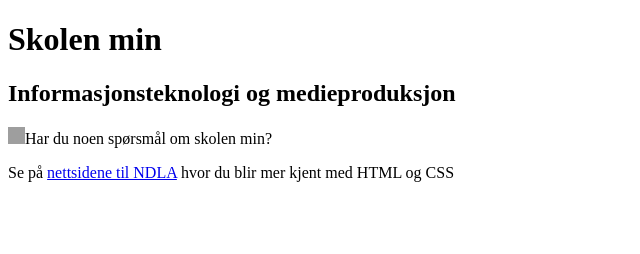
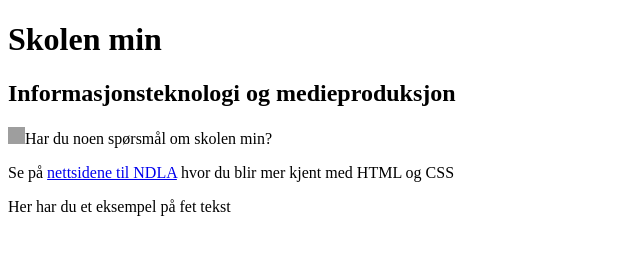
Before and after one commit to rvgschr/1IM, a plain HTML site: page index.html in a window 1280 px wide. Shown: the whole page, without its empty margins (0-640 px from the left). Drawn offline with Linux system fonts and the light colour scheme; grey boxes are pictures that could not be loaded.

Commit message:
la til riktig path på css og et nytt eksempel

```diff
--- a/index.html
+++ b/index.html
@@ -4,7 +4,7 @@
     <meta charset="UTF-8">
     <meta http-equiv="X-UA-Compatible" content="IE=edge">
     <meta name="viewport" content="width=device-width, initial-scale=1.0">
-    <link rel="stylesheet" href="/style/mainstyle.css">
+    <link rel="stylesheet" href="/1IM/style/mainstyle.css">
     <title>1IM 2022</title>
 </head>
 <body>
@@ -12,5 +12,6 @@
     <h2>Informasjonsteknologi og medieproduksjon</h2>
     <p><img src="https://api.ndla.no/image-api/raw/sp%C3%B8rsm%C3%A5lsikon.jpg" alt="" srcset="">Har du noen spørsmål om skolen min?</p>
     <p>Se på  <a href="https://ndla.no/subject:1:1352b19e-e706-4480-a728-c6b0a57ba8ae/topic:1:f7b88f8c-5f2f-4ea8-bdcf-1bd4811c37b3/topic:1:df9278b0-7252-4a62-a39c-3107d7f319f1/resource:a6a46687-5bf3-4eb6-9c99-bc969cf504de" target="_blank">nettsidene til NDLA</a> hvor du blir mer kjent med HTML og CSS</p>
+    <p>Her har du et eksempel på <b>fet</b> tekst</p>
 </body>
 </html>
--- a/style/mainstyle.css
+++ b/style/mainstyle.css
@@ -1,7 +1,11 @@
 h1 {
-    color: black
+    color: black;
 }
 img {
     width: 17px;
     height: 17px;
 }
+
+b {
+    font-weight:normal;
+}
```
